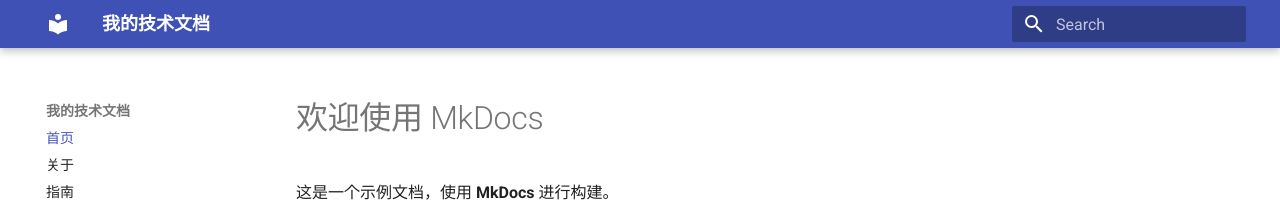
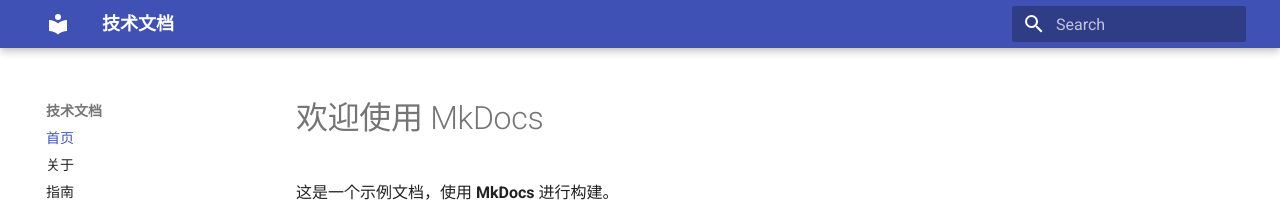
Before and after one commit to Jesse1206/PushTest, an MkDocs documentation site: the page built from docs/index.md, in a window 1280 px wide. Shown: the top 207 px of the page. Built offline with MkDocs 1.6.1 and Material for MkDocs 9.7.7, drawn with Linux system fonts in a browser that asks for light colours.

Commit message:
first commit

```diff
--- a/mkdocs.yml
+++ b/mkdocs.yml
@@ -1,4 +1,4 @@
-site_name: 我的技术文档
+site_name: 技术文档
 theme:
   name: material
 nav:
```
